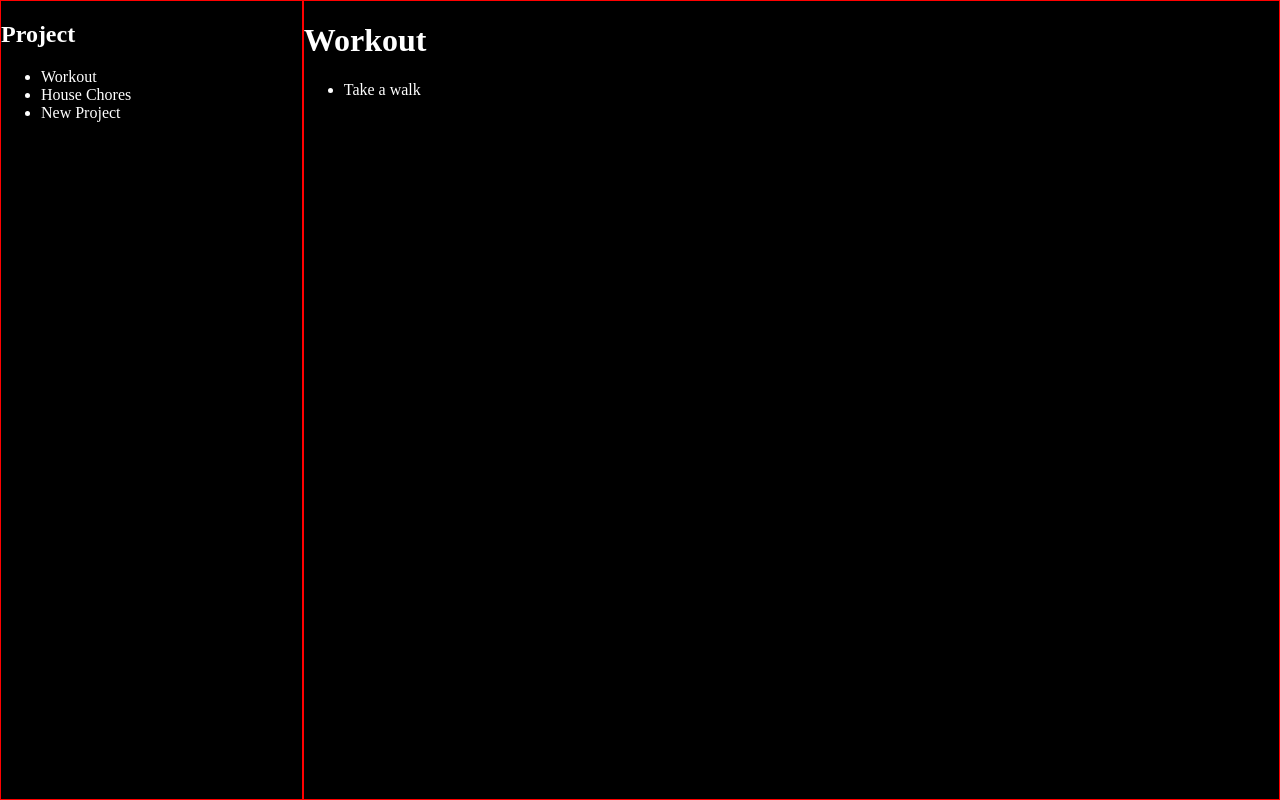
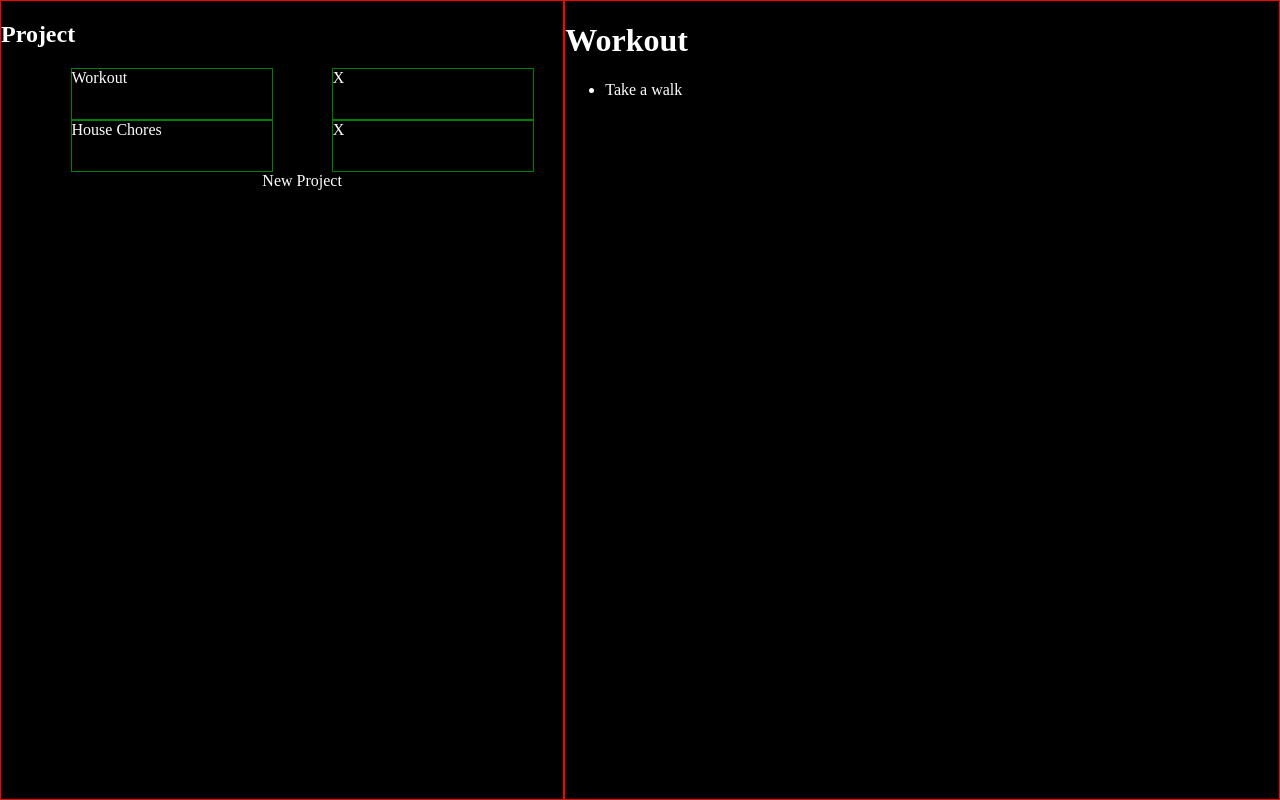
Before and after one commit to Giovanni-dotcome/odin-todo-app, a website built with webpack: page src/index.html in a window 1280 px wide. Built offline with nearby package versions, Linux system fonts and the light colour scheme.

Commit message:
Add deleteProject(projectToRemove: IProject): void
deleteProject(projectToRemove: IProject): void = delete projectToRemove
from projects: IProject[]
then the html is resetted for the project to display (with it's relative
todos)

```diff
--- a/src/components/Ui.ts
+++ b/src/components/Ui.ts
@@ -7,7 +7,7 @@ const ui = (projects: IProject[]) => {
   const todosHtml = document.querySelector('#todosList')!
   const projectHtml = document.querySelector('#selectedProject')!
 
-  function changeProject(project: IProject) {
+  function changeProject(project: IProject | null) {
     displayProject(project)
     displayTodos(project)
   }
@@ -16,10 +16,14 @@ const ui = (projects: IProject[]) => {
     const newProjectTitle: string | null = prompt('Project Name:')
     if (newProjectTitle)
       projects.push(Project(newProjectTitle))
-    displayProjects(projects)
+    displayProjects()
   }
 
-  function displayTodos(project: IProject) {
+  function displayTodos(project: IProject | null) {
+    if (!project) {
+      todosHtml.innerHTML = ``
+      return
+    }
     const todos = project.getTodos()
     todosHtml.innerHTML = ``
     todos.forEach(todo => {
@@ -29,12 +33,32 @@ const ui = (projects: IProject[]) => {
     })
   }
 
-  function displayProjects(projects: IProject[]) {
+  function getProjectToDisplay(projectToRemove: IProject): IProject | null {
+    // TODO: implemente logic to display the project below or above the project is removed (now it returns null so it's just resetted the display)
+    return null;
+  }
+
+  function deleteProject(projectToRemove: IProject) {
+    projects = projects.filter(project => project.getId() !== projectToRemove.getId())
+    displayProjects()
+
+    const projectToDisplay = getProjectToDisplay(projectToRemove)
+
+    changeProject(projectToDisplay)
+  }
+
+  function displayProjects() {
     projectsHtml.innerHTML = ``
     projects.forEach(project => {
       const li = document.createElement('li')
-      li.textContent = project.getTitle()
-      li.addEventListener('click', () => changeProject(project));
+      const selectProject = document.createElement('div')
+      const removeProject = document.createElement('div')
+      selectProject.textContent = project.getTitle()
+      removeProject.textContent = 'X'
+      li.append(selectProject)
+      li.append(removeProject)
+      selectProject.addEventListener('click', () => changeProject(project));
+      removeProject.addEventListener('click', () => deleteProject(project));
       projectsHtml.append(li)
     })
     const liAddProjectHtml = document.createElement('li')
@@ -43,8 +67,11 @@ const ui = (projects: IProject[]) => {
     projectsHtml.append(liAddProjectHtml)
   }
 
-  function displayProject(project: IProject) {
-    projectHtml.textContent = project.getTitle()
+  function displayProject(project: IProject | null) {
+    if (project)
+      projectHtml.textContent = project.getTitle()
+    else
+      projectHtml.textContent = ''
   }
 
   return {
--- a/src/index.ts
+++ b/src/index.ts
@@ -26,6 +26,6 @@ const todoTakeAWalk = Todo(
 );
 
 const ui = Ui(projects);
-ui.displayProjects(projects);
+ui.displayProjects();
 ui.displayProject(projectWorkout);
 ui.displayTodos(projectWorkout)
--- a/src/styles/style.sass
+++ b/src/styles/style.sass
@@ -6,6 +6,13 @@ body
   height: 100vh
   nav
     flex-grow: 1
+    li
+      display: flex
+      justify-content: space-around
+      > *
+        border: 1px solid green
+        width: 200px
+        height: 50px
   main
     flex-grow: 5
   > *
```
